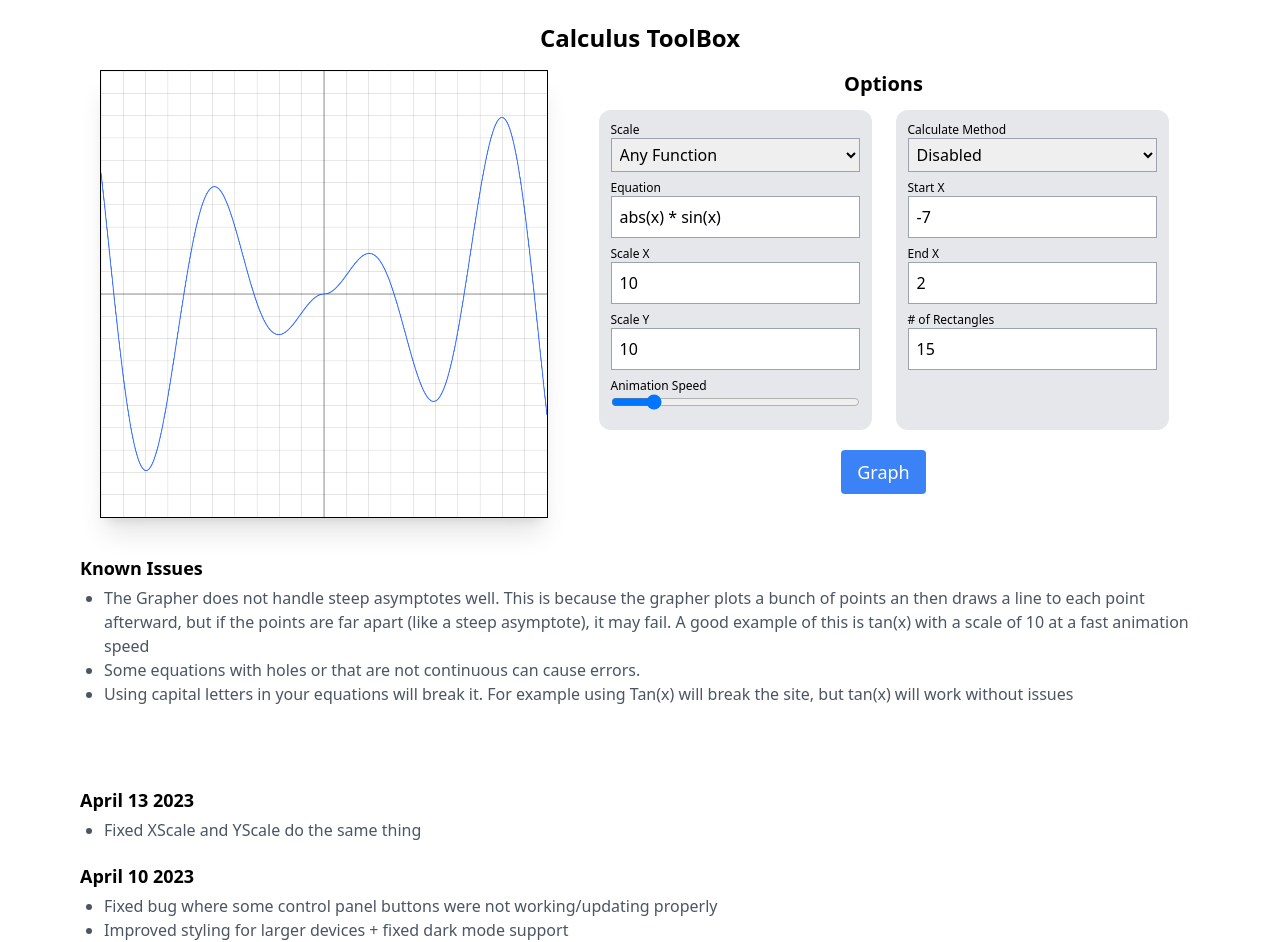
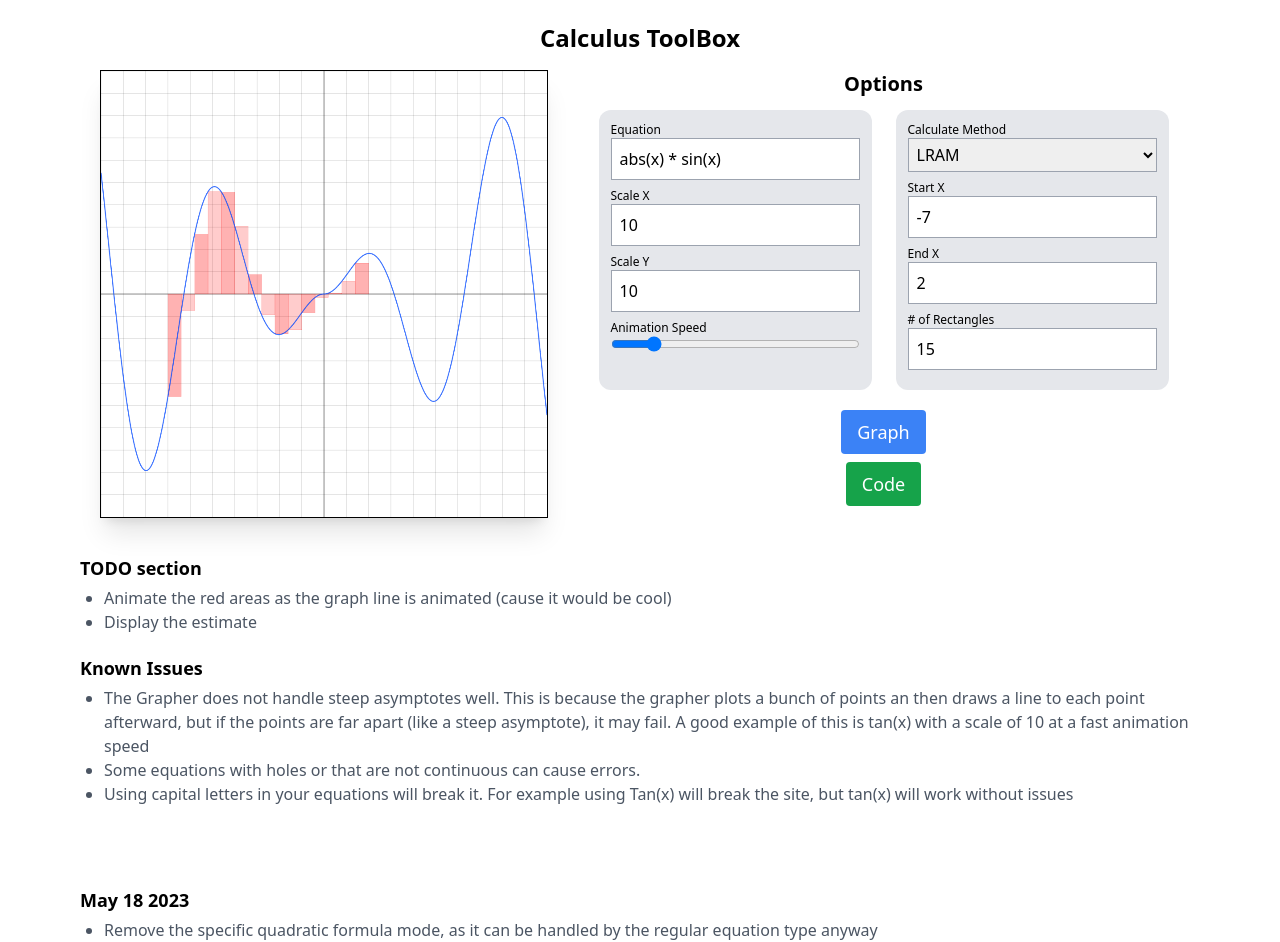
Before and after one commit to MetallicGoat/personal-portfolio, a Next.js app: page /mathproject in a window 1280 px wide. Shown: the part 118-1060 px from the top of the page. Built offline with nearby package versions, Linux system fonts and the light colour scheme.

Commit message:
May 18 2023

```diff
--- a/components/utils/GraphInfo.ts
+++ b/components/utils/GraphInfo.ts
@@ -22,7 +22,6 @@ export class GraphInfo {
     startX: number;
     endX: number;
     stepAmount: number;
-    extraFeatures = false;
     quadValues = [0, 0, 0];
     private readonly onChange: () => void;
 
@@ -61,7 +60,6 @@ export class GraphInfo {
             instance.onChange);
 
         // Not in constructor
-        newInstance.extraFeatures = instance.extraFeatures;
         newInstance.quadValues = instance.quadValues.slice();
 
         return newInstance;
@@ -137,14 +135,6 @@ export class GraphInfo {
 
     setAnyFunction(fun: string){
         this.function = fun;
-        this.extraFeatures = false;
-        this.onChange();
-    }
-
-    setWeirdFunction(a: number, b: number, c: number){
-        this.function = a + "x^2 + " + b + "x + " + c;
-        this.extraFeatures = true;
-        this.quadValues = [a, b, c];
         this.onChange();
     }
 }
--- a/pages/_app.tsx
+++ b/pages/_app.tsx
@@ -15,7 +15,7 @@ export default function App({Component, pageProps}: AppProps) {
         <div className={darkMode ? "dark" : ""}>
             <Head>
                 <title>Portfolio</title>
-                <meta name="description" content="blah"/>
+                <meta name="description" content="Christian Azzam's Website (JavaScript < TypeScript < Java)"/>
                 <link rel="icon" href="/favicon.ico"/>
             </Head>
 
--- a/pages/mathproject.tsx
+++ b/pages/mathproject.tsx
@@ -5,7 +5,6 @@ import {ProgressCard} from "@/components/tabs/ProgressCard";
 import {CalculateMethod, GraphInfo, IssueType} from "@/components/utils/GraphInfo";
 
 const MathProjectPage: NextPage = () => {
-    const [equationType, setEquationType] = useState('Function');
     const [version, setVersion] = useState<number>(0);
     const [graphInfo, setGraphInfo] = useState<GraphInfo | null>(null);
 
@@ -15,7 +14,7 @@ const MathProjectPage: NextPage = () => {
             10,
             10,
             500,
-            CalculateMethod.DISABLED,
+            CalculateMethod.LRAM,
             -7,
             2,
             15,
@@ -64,22 +63,21 @@ const MathProjectPage: NextPage = () => {
                     <div className="flex flex-col sm:flex-row">
                         <div className="bg-gray-200 p-3 m-3 rounded-xl dark:bg-gray-700">
 
-                            <h1 className={titleClassNames}>Scale</h1>
-                            <div className="w-full mb-2">
-                                <select
-                                    value={equationType}
-                                    onChange={(e) => {
-                                        setEquationType(e.target.value);
-                                    }}
-                                    className="border border-gray-400 p-1 w-full"
-                                >
-                                    <option value="Function">Any Function</option>
-                                    <option value="Quad">Quadratic (more features)</option>
-                                </select>
-                            </div>
+                            {/*<h1 className={titleClassNames}>Scale</h1>*/}
+                            {/*<div className="w-full mb-2">*/}
+                            {/*    <select*/}
+                            {/*        value={equationType}*/}
+                            {/*        onChange={(e) => {*/}
+                            {/*            setEquationType(e.target.value);*/}
+                            {/*        }}*/}
+                            {/*        className="border border-gray-400 p-1 w-full"*/}
+                            {/*    >*/}
+                            {/*        <option value="Function">Any Function</option>*/}
+                            {/*        <option value="Quad">Quadratic (more features)</option>*/}
+                            {/*    </select>*/}
+                            {/*</div>*/}
 
                             <h1 className={titleClassNames}>Equation</h1>
-                            {equationType == "Function" && (
                             <input
                                 className="border border-gray-400 p-2 mb-2 w-full"
                                 type="text"
@@ -87,33 +85,6 @@ const MathProjectPage: NextPage = () => {
                                 value={graphInfo.function}
                                 onChange={(event) => graphInfo.setAnyFunction(event.target.value)}
                             />
-                            )}
-
-                            {equationType == "Quad" && (
-                                <div className="flex">
-                                    <input
-                                        className="border border-gray-400 p-2 mb-2 w-full"
-                                        type="number"
-                                        placeholder="a"
-                                        value={graphInfo.scaleX}
-                                        onChange={(event) => graphInfo.scaleX = parseFloat(event.target.value)}
-                                    />
-                                    <input
-                                        className="border border-gray-400 p-2 mb-2 w-full"
-                                        type="number"
-                                        placeholder="b"
-                                        value={graphInfo.scaleX}
-                                        onChange={(event) => graphInfo.scaleX = parseFloat(event.target.value)}
-                                    />
-                                    <input
-                                        className="border border-gray-400 p-2 mb-2 w-full"
-                                        type="number"
-                                        placeholder="c"
-                                        value={graphInfo.scaleX}
-                                        onChange={(event) => graphInfo.scaleX = parseFloat(event.target.value)}
-                                    />
-                                </div>
-                            )}
 
                             <h1 className={titleClassNames}>Scale X</h1>
                             <input
@@ -202,10 +173,19 @@ const MathProjectPage: NextPage = () => {
                             onClick={handleGraph}>
                         Graph
                     </button>
+                    <a href="https://github.com/MetallicGoat/personal-portfolio" target="_blank" className="w-min flex mx-auto bg-green-600 text-white text-lg px-4 py-2 rounded m-2"
+                            onClick={handleGraph} rel="noreferrer">
+                        Code
+                    </a>
                 </div>
             </div>
 
             <br/>
+
+            <ProgressCard date="TODO section" changes={[
+                "Animate the red areas as the graph line is animated (cause it would be cool)",
+                "Display the estimate"
+            ]}/>
 
             <ProgressCard date="Known Issues" changes={[
                 "The Grapher does not handle steep asymptotes well. This is because the grapher plots a bunch of points an then draws a line to each point afterward, but if the points are far apart (like a steep asymptote), it may fail. A good example of this is tan(x) with a scale of 10 at a fast animation speed",
@@ -216,6 +196,13 @@ const MathProjectPage: NextPage = () => {
             <br/>
             <br/>
 
+            <ProgressCard date="May 18 2023" changes={[
+                "Remove the specific quadratic formula mode, as it can be handled by the regular equation type anyway",
+                "Use LRAM by default (instead of having it disabled)",
+                "Misc changes to labels",
+                "Add Source code link",
+                "Added TODO"
+            ]}/>
             <ProgressCard date="April 13 2023" changes={[
                 "Fixed XScale and YScale do the same thing",
             ]}/>
```
Lines whose indentation alone changed are shown as unchanged.
